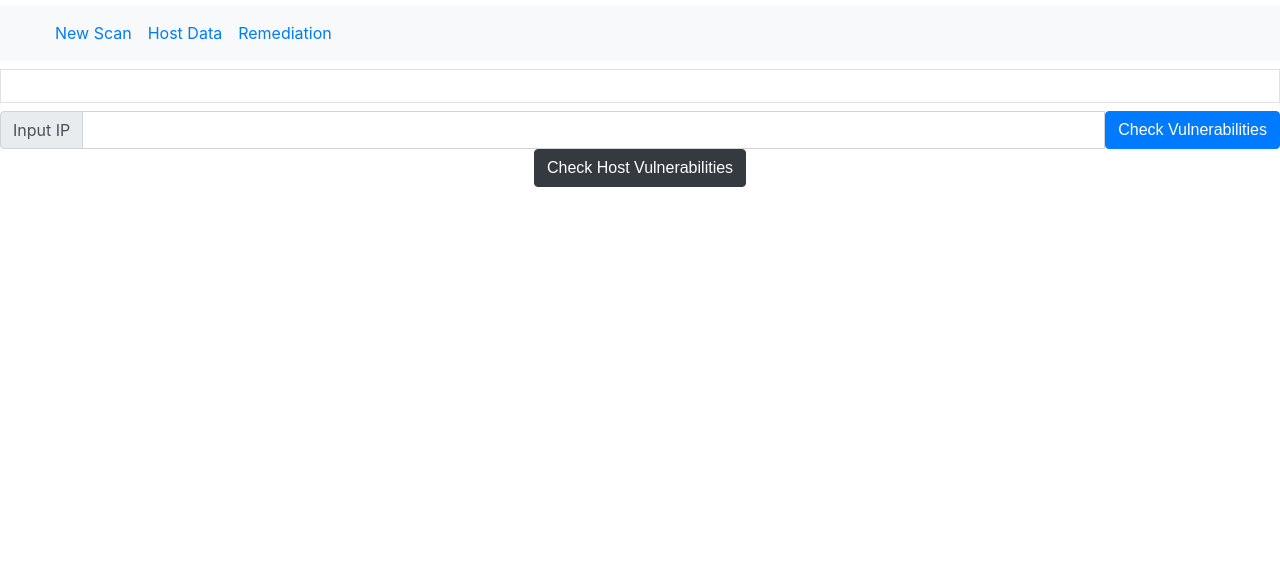
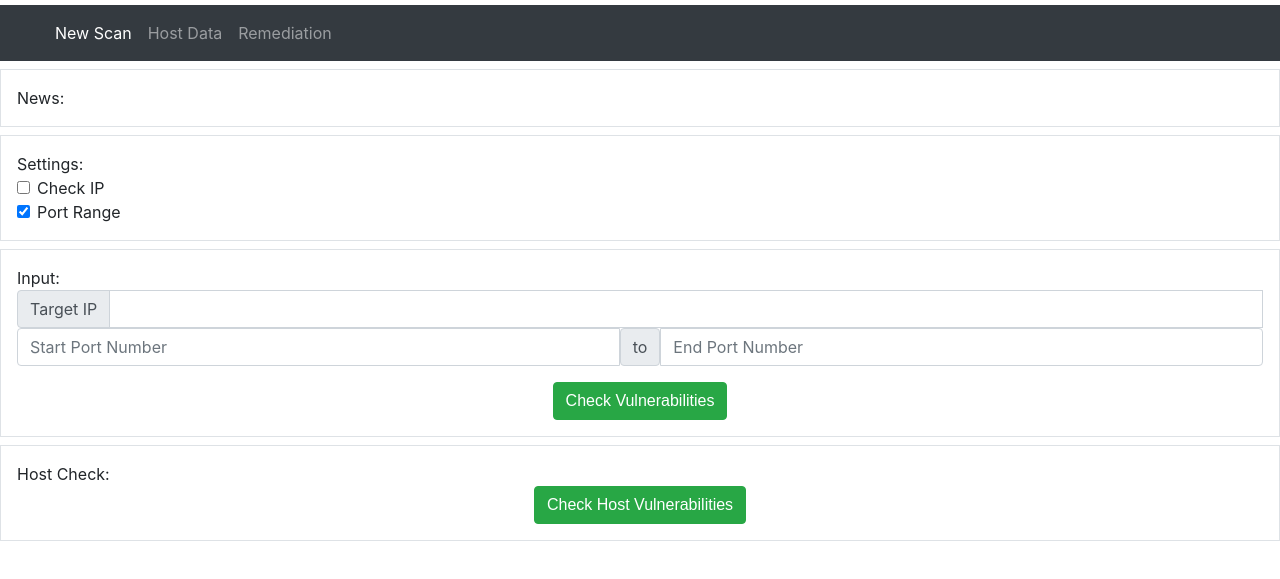
Before and after one commit to SomewhatCyncial/Team-Epsilion, a plain HTML site: page EnumerationMachine.html in a window 1280 px wide. Shown: the part 51-630 px from the top of the page. Drawn offline with nearby package versions, Linux system fonts and the light colour scheme.

Commit message:
Update EnumerationMachine.html

```diff
--- a/EnumerationMachine.html
+++ b/EnumerationMachine.html
@@ -11,7 +11,7 @@
   </head>
   <body>
     <h1 class ="text-center">Enumeration Machine</h1>
-    <nav class="navbar navbar-expand-lg bg-light">
+    <nav class="navbar navbar-dark navbar-expand-lg bg-dark">
       <div class="container-fluid">
         <a class="navbar-brand" href="#"></a>
         <button class="navbar-toggler" type="button" data-bs-toggle="collapse" data-bs-target="#navbarSupportedContent" aria-controls="navbarSupportedContent" aria-expanded="false" aria-label="Toggle navigation">
@@ -32,17 +32,38 @@
         </div>
       </div>
     </nav>
-    <div class="container-fluid p-3 my-2 border"></div>
+    <div class="container-fluid p-3 my-2 border">News:</div>
+    <div class="container-fluid p-3 my-2 border">Settings:
+        <div class="form-check form-switch">
+            <input class="form-check-input" type="checkbox" id="flexSwitchCheckDefault">
+            <label class="form-check-label" for="flexSwitchCheckDefault">Check IP</label>
+          </div>
+          <div class="form-check form-switch">
+            <input class="form-check-input" type="checkbox" id="flexSwitchCheckChecked" checked>
+            <label class="form-check-label" for="flexSwitchCheckChecked">Port Range</label>
+          </div>
+    </div>
+    <div class="container-fluid p-3 my-2 border">Input:
         <div class="input-group">
             <div class="input-group-prepend">
-          <span class="input-group-text" id="">Input IP</span>
+              <span class="input-group-text" id="">Target IP</span>
             </div>
             <input type="text" class="form-control">
-        <button class="btn btn-primary">Check Vulnerabilities</button>
+            <div class="input-group mb-3">
+                <input type="text" class="form-control" placeholder="Start Port Number" aria-label="Username">
+                <span class="input-group-text">to</span>
+                <input type="text" class="form-control" placeholder="End Port Number" aria-label="Server">
+              </div>
           </div>
           <div class="d-flex justify-content-center">
-        <button class="btn btn-dark">Check Host Vulnerabilities</button>
+            <button class="btn btn-success">Check Vulnerabilities</button>
           </div>
+    </div>
+    <div class="container-fluid p-3 my-2 border">Host Check:
+        <div class="d-flex justify-content-center">
+            <button class="btn btn-success">Check Host Vulnerabilities</button>
+        </div>
+
 
     <!-- Optional JavaScript -->
     <!-- jQuery first, then Popper.js, then Bootstrap JS -->
```
Lines whose indentation alone changed are shown as unchanged.
